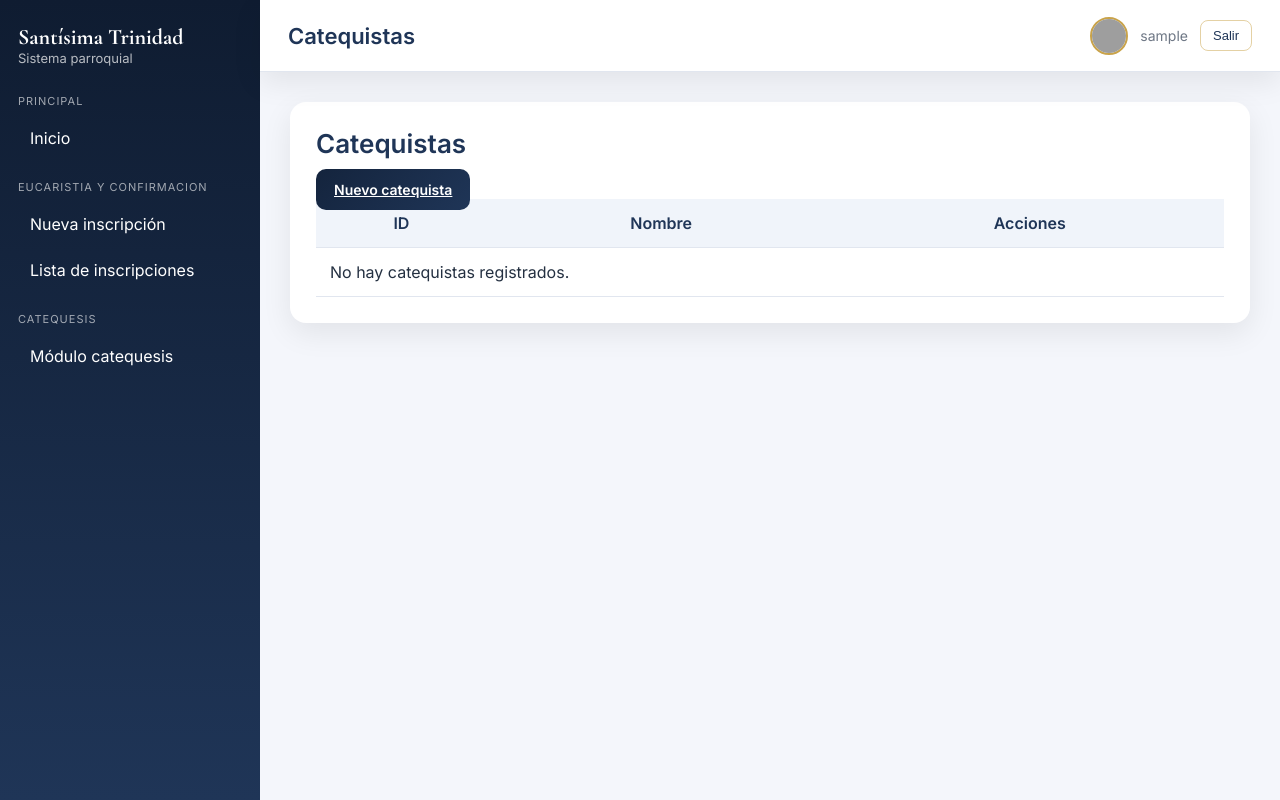
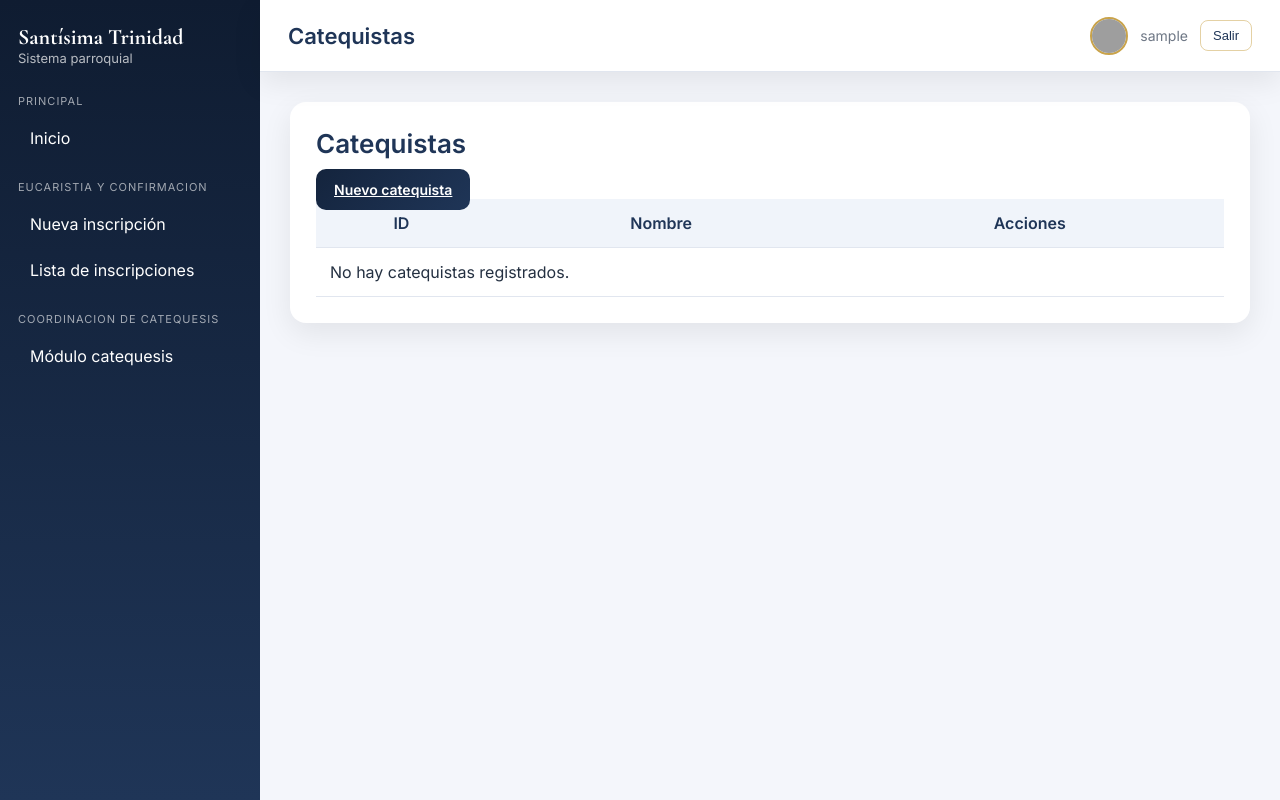
Before and after one commit to Ruthar-Olen/Sistema_Parroquial, a Django app: page /catequesis/catequistas/ in a window 1280 px wide. Run offline with Django 5.2, Linux system fonts and the light colour scheme; the visitor is signed in with stand-in values (Sample User, id 1); data that the repository does not hold is empty; grey boxes are pictures that could not be loaded.

Commit message:
mas cambios a titulos

```diff
--- a/templates/base.html
+++ b/templates/base.html
@@ -259,7 +259,7 @@
             </div>
 
             <div class="nav-section">
-                <div class="nav-section-title">Catequesis</div>
+                <div class="nav-section-title">Coordinacion de Catequesis</div>
                 <a class="nav-link" href="/catequesis/">Módulo catequesis</a>
             </div>
         </aside>
```
